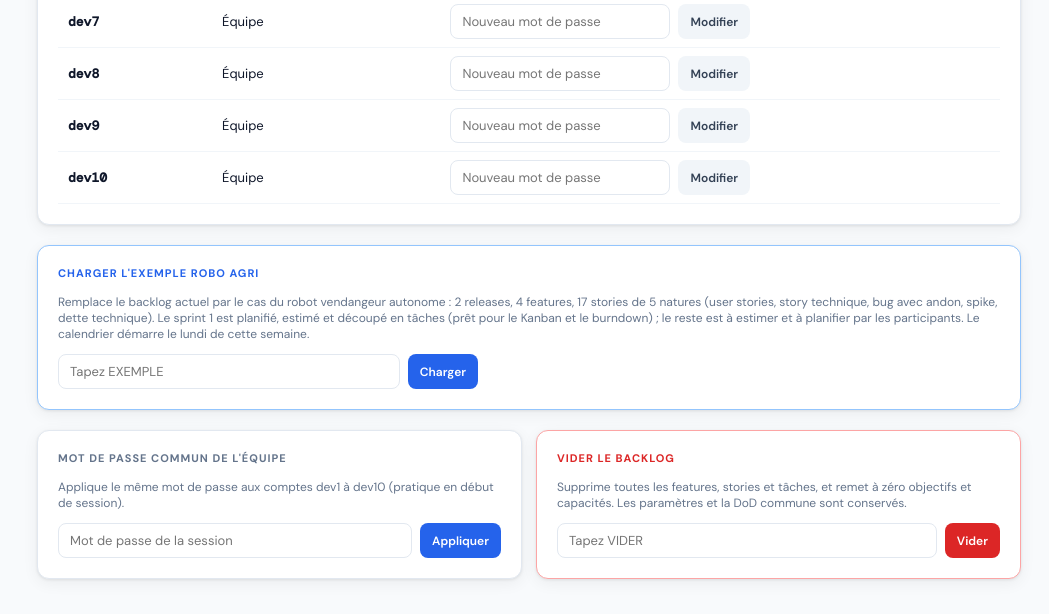
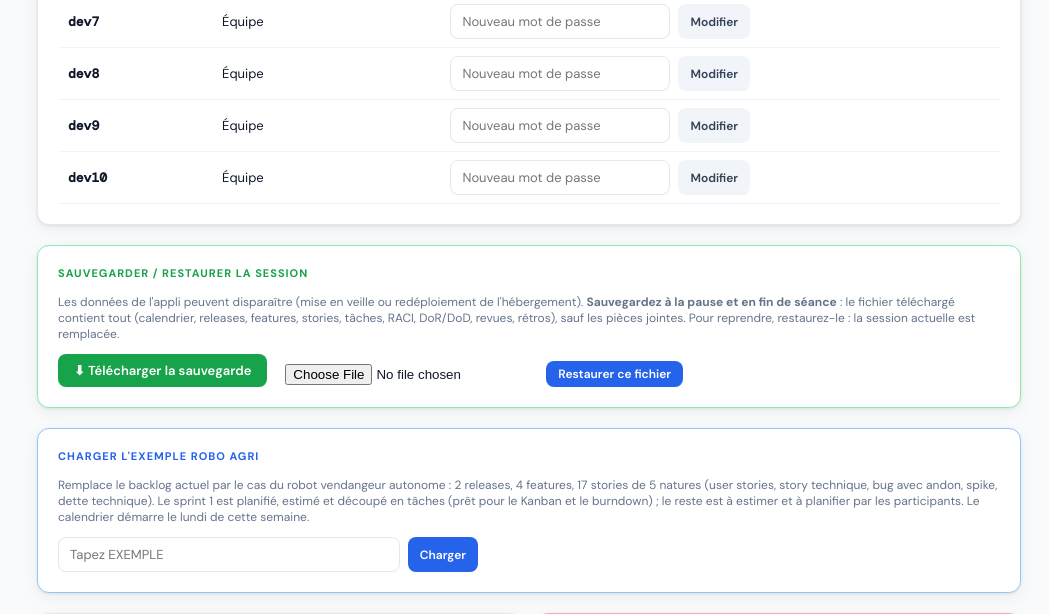
Before and after one commit to olivierkleyer/BACKLOG-AGILE, a Flask app: template templates/admin_users.html in a window 1280 px wide. Shown: the part 866-1480 px from the top of the page, without its empty margins (231-1280 px from the left). Before the commit the page ends 1451 px from the top, so only its background shows below. Run offline with Flask 3, Linux system fonts and the light colour scheme; the template is opened without the code that fills it: values that come from a table or form of the project are taken from there, others are empty; some libraries are stand-ins or nearby versions.

Commit message:
Sauvegarde / restauration de la session (fichier JSON), entrée de menu Sauvegarde
Co-Authored-By: Claude Opus 5.5 <noreply@anthropic.com>
Claude-Session: https://claude.ai/code/session_01P1b5fF1kKLSqHR9Gze3gak

```diff
--- a/app.py
+++ b/app.py
@@ -6,6 +6,7 @@ from flask_sqlalchemy import SQLAlchemy
 from werkzeug.security import generate_password_hash, check_password_hash
 import json, os, re, secrets
 from sqlalchemy import text
+from zoneinfo import ZoneInfo
 
 app = Flask(__name__)
 
@@ -1295,6 +1296,94 @@ def retour_ou(defaut):
     r = request.form.get('retour', '')
     return r if r.startswith('/') and not r.startswith('//') else defaut
 
+# ---------------------------------------------------------------- Sauvegarde / restauration
+SAUVEGARDE_VERSION = 1
+def modeles_sauvegardes():
+    # ordre d'insertion : parents avant enfants (les pieces jointes ne sont pas sauvegardees)
+    return [Projet, Sprint, Release, Feature, Story, Tache, Revue, Retour, Retro, PostIt, ActionAmelioration]
+
+def ligne_vers_dict(obj):
+    out = {}
+    for c in obj.__table__.columns:
+        v = getattr(obj, c.name)
+        out[c.name] = v.isoformat() if isinstance(v, (datetime, date)) else v
+    return out
+
+@app.route('/admin/sauvegarde')
+@po_requis
+def sauvegarde():
+    p = get_projet()
+    maintenant = datetime.now(ZoneInfo('Europe/Paris'))
+    data = {'application': 'backlog-agile', 'version': SAUVEGARDE_VERSION,
+            'date': maintenant.strftime('%Y-%m-%dT%H:%M'),
+            'prenoms': {u.username: u.prenom for u in User.query.all() if u.prenom},
+            'tables': {m.__tablename__: [ligne_vers_dict(o) for o in m.query.order_by(m.id).all()] for m in modeles_sauvegardes()}}
+    data['tables']['projet'] = [{k: v for k, v in r.items() if k != 'instance_id'} for r in data['tables']['projet']]
+    nom = re.sub(r'[^A-Za-z0-9]+', '-', (p.nom or 'backlog'))[:40].strip('-') or 'backlog'
+    fichier = 'backlog-{}-{}.json'.format(nom, maintenant.strftime('%Y-%m-%d-%Hh%M'))
+    return Response(json.dumps(data, ensure_ascii=False, indent=1), mimetype='application/json',
+                    headers={'Content-Disposition': 'attachment; filename="{}"'.format(fichier)})
+
+def convertir(col, v):
+    if v is None: return None
+    t = col.type.python_type if hasattr(col.type, 'python_type') else None
+    try:
+        if t is datetime: return datetime.fromisoformat(v)
+        if t is date: return date.fromisoformat(v)
+    except (TypeError, ValueError):
+        return None
+    return v
+
+@app.route('/admin/restauration', methods=['POST'])
+@po_requis
+def restauration():
+    f = request.files.get('fichier')
+    try:
+        data = json.loads(f.read().decode('utf-8')) if f else None
+        assert data and data.get('application') == 'backlog-agile' and 'tables' in data
+    except Exception:
+        flash("Fichier non reconnu : choisissez un fichier de sauvegarde Backlog Agile (.json).", 'error')
+        return redirect(url_for('admin_users') + '#sauvegarde')
+    instance = get_projet().instance_id
+    try:
+        for m in reversed(modeles_sauvegardes() + [PieceJointe]):
+            if m is Story: Story.query.update({'parent_id': None})
+            m.query.delete()
+        db.session.flush()
+        for m in modeles_sauvegardes():
+            cols = {c.name: c for c in m.__table__.columns}
+            lignes = data['tables'].get(m.__tablename__, [])
+            if m is Story:   # les parents sont poses apres coup (auto-reference)
+                for r in lignes:
+                    db.session.add(Story(**{k: convertir(cols[k], v) for k, v in r.items() if k in cols and k != 'parent_id'}))
+                db.session.flush()
+                for r in lignes:
+                    if r.get('parent_id'): db.session.get(Story, r['id']).parent_id = r['parent_id']
+            else:
+                for r in lignes:
+                    db.session.add(m(**{k: convertir(cols[k], v) for k, v in r.items() if k in cols}))
+            db.session.flush()
+        p = get_projet()
+        if not p:
+            db.session.add(Projet(id=1)); db.session.flush(); p = get_projet()
+        p.instance_id = instance
+        for u in User.query.all():
+            u.prenom = (data.get('prenoms') or {}).get(u.username, u.prenom)
+        db.session.commit()
+    except Exception as e:
+        db.session.rollback()
+        flash('Restauration impossible ({}). Rien n\'a été modifié.'.format(type(e).__name__), 'error')
+        return redirect(url_for('admin_users') + '#sauvegarde')
+    if db.engine.dialect.name == 'postgresql':
+        with db.engine.begin() as cx:
+            for m in modeles_sauvegardes():
+                t = m.__table__.fullname
+                cx.execute(text("SELECT setval(pg_get_serial_sequence('{}', 'id'), COALESCE((SELECT MAX(id) FROM {}), 1))".format(t, t)))
+    synchroniser_sprints(get_projet().nb_sprints)
+    n = len(data['tables'].get('story', []))
+    flash('Session restaurée depuis la sauvegarde du {} : {} stories.'.format(data.get('date', '?')[:16].replace('T', ' à '), n), 'success')
+    return redirect(url_for('index'))
+
 @app.route('/admin/exemple', methods=['POST'])
 @po_requis
 def charger_exemple():
--- a/requirements.txt
+++ b/requirements.txt
@@ -3,3 +3,4 @@ flask-sqlalchemy==3.1.1
 werkzeug==3.0.1
 gunicorn==21.2.0
 psycopg2-binary==2.9.10
+tzdata==2024.1
--- a/templates/admin_users.html
+++ b/templates/admin_users.html
@@ -29,6 +29,16 @@
     </tbody>
   </table>
 </div>
+<div class="card" id="sauvegarde" style="border-color:#86efac">
+  <div class="card-title" style="color:var(--green)">Sauvegarder / restaurer la session</div>
+  <p class="small muted" style="margin-bottom:12px">Les données de l'appli peuvent disparaître (mise en veille ou redéploiement de l'hébergement). <b>Sauvegardez à la pause et en fin de séance</b> : le fichier téléchargé contient tout (calendrier, releases, features, stories, tâches, RACI, DoR/DoD, revues, rétros), sauf les pièces jointes. Pour reprendre, restaurez-le : la session actuelle est remplacée.</p>
+  <div style="display:flex;gap:18px;flex-wrap:wrap;align-items:flex-end">
+    <a class="btn btn-success" href="{{ url_for('sauvegarde') }}">&#11015; Télécharger la sauvegarde</a>
+    <form method="post" action="{{ url_for('restauration') }}" enctype="multipart/form-data" style="display:flex;gap:8px;flex-wrap:wrap;align-items:center">
+      <input type="file" name="fichier" accept=".json,application/json" required style="max-width:260px">
+      <button class="btn btn-primary btn-sm">Restaurer ce fichier</button></form>
+  </div>
+</div>
 <div class="card" style="border-color:#93c5fd">
   <div class="card-title" style="color:var(--blue)">Charger l'exemple ROBO AGRI</div>
   <p class="small muted" style="margin-bottom:12px">Remplace le backlog actuel par le cas du robot vendangeur autonome : 2 releases, 4 features, 17 stories de 5 natures (user stories, story technique, bug avec andon, spike, dette technique).
--- a/templates/base.html
+++ b/templates/base.html
@@ -219,6 +219,7 @@ input:disabled,select:disabled,textarea:disabled{background:var(--gray-50);color
       <div class="sidebar-section-label">Administration</div>
       <a href="{{ url_for('parametres') }}" class="nav-item {% if request.endpoint=='parametres' %}active{% endif %}"><span class="nav-icon">&#9881;</span> Produit, DoR &amp; DoD</a>
       <a href="{{ url_for('admin_users') }}" class="nav-item {% if request.endpoint=='admin_users' %}active{% endif %}"><span class="nav-icon">&#128101;</span> Utilisateurs</a>
+      <a href="{{ url_for('admin_users') }}#sauvegarde" class="nav-item js-viser-nav"><span class="nav-icon">&#128190;</span> Sauvegarde</a>
     </div>
     {% endif %}
     <div class="sidebar-footer">
```
